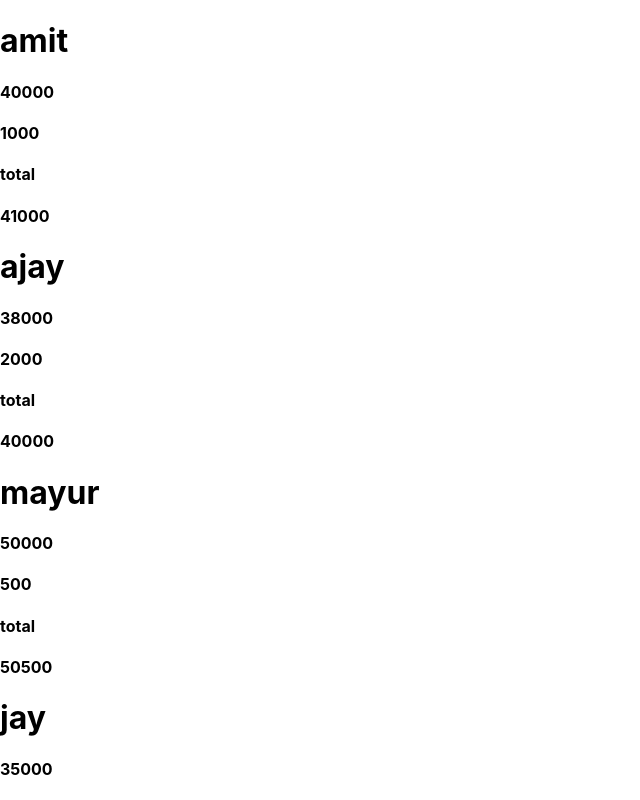
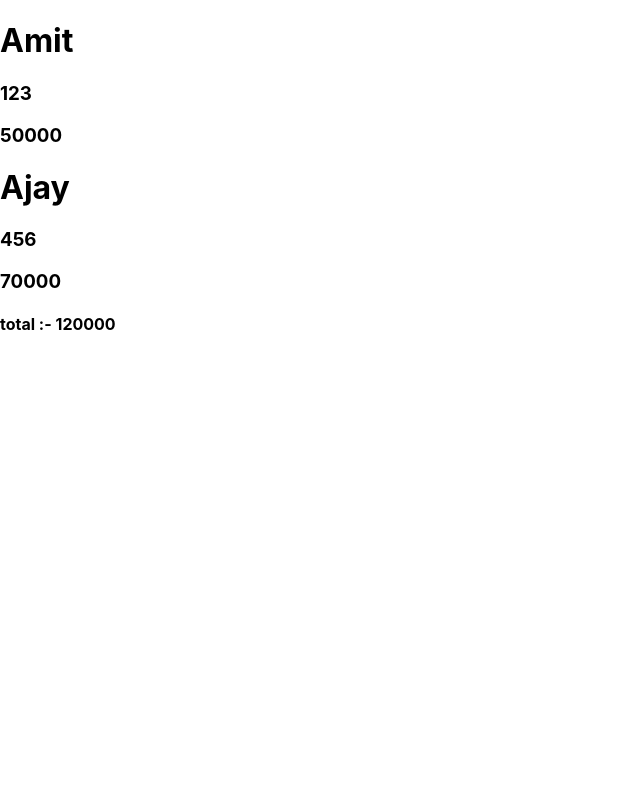
Before and after one commit to aushalsavaliya/myapp, a React (Create React App) app: page / in a window 1280 px wide. Shown: the top 800 px of the page, without its empty margins (0-640 px from the left). Built offline with nearby package versions, Linux system fonts and the light colour scheme.

Commit message:
14-7-student-data

```diff
--- a/src/App.js
+++ b/src/App.js
@@ -5,75 +5,55 @@ function App() {
  let data=
   [
   {
-      name: "amit",
-      age: 35,
-      salary: 40000,
-      bonus: 1000,
-      status: true
+    grid: 123,
+    name: 'Amit',
+    fees: 50000,
+    attendance: 80
   },
   {
-      name: "ajay",
-      age: 25,
-      salary: 38000,
-      bonus: 2000,
-      status: false
+    grid: 456,
+    name: 'Ajay',
+    fees: 70000,
+    attendance: 90
   },
   {
-      name: "mayur",
-      age: 23,
-      salary: 50000,
-      bonus: 500,
-      status: true
+    grid: 856,
+    name: 'Ashish',
+    fees: 30000,
+    attendance: 65
   },
   {
-      name: "jay",
-      age: 29,
-      salary: 35000,
-      bonus: 600,
-      status: true
-    },
-    {
-      name: "raj",
-      age: 33,
-      salary: 22000,
-      bonus: 2000,
-      status: true
+    grid: 762,
+    name: 'Raj',
+    fees: 90000,
+    attendance: 70
   },
  ]
 
+  let sdata = data.filter((v,i) => v.attendance > 71);
+  console.log(sdata);
 
-
-
-  let mdata = data.filter((v,i) => v.status === true);
-  console.log(mdata);
-
-  let totalsalary = mdata.reduce((acc, v, i) => acc + v.salary + v.bonus , 0)
-  console.log(totalsalary);
-
-  let total = data.map((v,i) => v.salary + v.bonus)
+  let total = sdata.reduce((acc,v,i) => acc + v.fees ,0)
   console.log(total);
-
-
   return (
     <div>
       {
-      data.map((v,i) => {
+        sdata.map((v,i) => {
           return(
             <div key = {i}>
               <h1>{v.name}</h1>
-            <h4>{v.salary }</h4>
-            <h4>{v.bonus}</h4>
-            <h4>total</h4>
-            <h4>{v.salary + v.bonus}</h4>
+              <h3>{v.grid}</h3>
+              <h3>{v.fees}</h3>
+
             </div>
           )
         })
       }
       <div>
-        <h3>totalsalarys</h3>
-        <h4>{mdata.reduce((acc, v, i) => acc + v.salary + v.bonus , 0)}</h4>
+          <h4>total :- {total}</h4>
         </div>
     </div>
+
   );
 }
 
```
Lines whose indentation alone changed are shown as unchanged.
